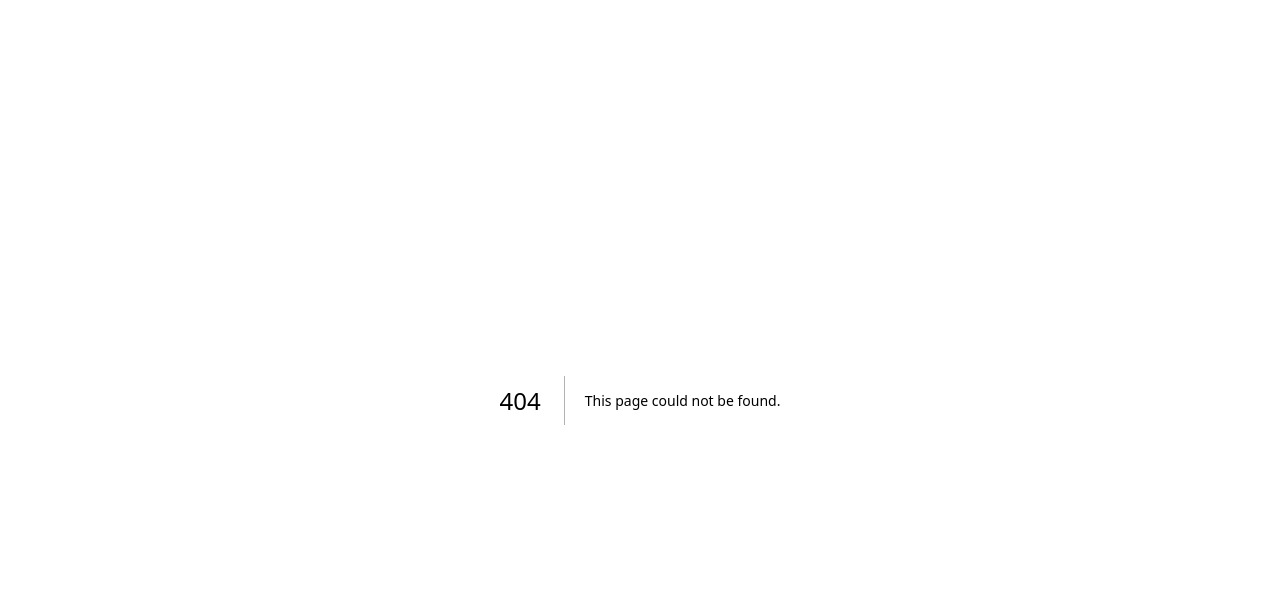
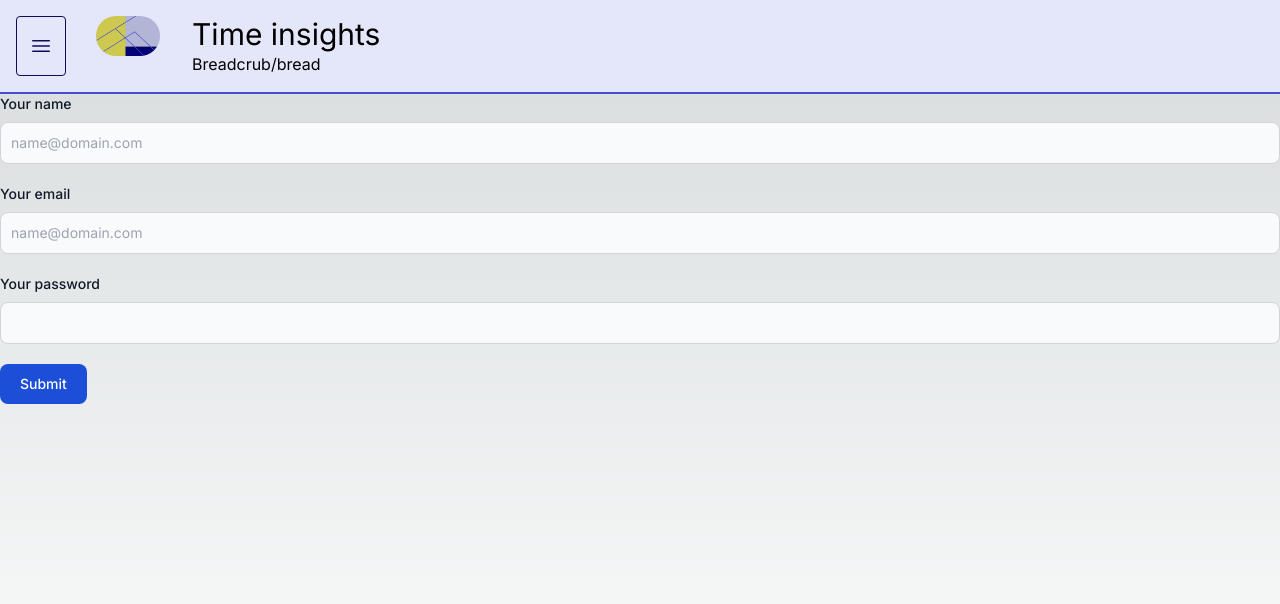
Before and after one commit to mlsloynaz/time-management-next, a Next.js app: page /settings/users/create in a window 1280 px wide. Before the commit this address had no page. Shown: the top 604 px of the page. Built offline with nearby package versions, Linux system fonts and the light colour scheme.

Commit message:
server action  create user

```diff
--- /dev/null
+++ b/app/(withMenu)/settings/users/create/page.tsx
@@ -0,0 +1,10 @@
+
+import { Form } from "@/ui/users/create-form";
+
+
+export default function CreateUser() {
+
+    return (
+       <Form/>
+    )
+}
--- /dev/null
+++ b/app/lib/actions/users.ts
@@ -0,0 +1,63 @@
+'use server';
+
+import { sql } from "@vercel/postgres";
+
+import { z } from "zod";
+import bcrypt from "bcrypt";
+import { revalidatePath } from "next/cache";
+import { redirect } from "next/navigation";
+import { v4 as uuidv4 } from 'uuid';
+
+const FormSchema = z.object({
+  name: z.string(),
+  email: z.string({
+    invalid_type_error: 'Invalid Email',
+  }),
+  password:z.string()
+});
+
+export type State = {
+  errors?: {
+    email?: string[];
+    name?: string[];
+    password?: string[];
+  };
+  message?: string | null;
+};
+
+export  async function createUser(prevState: State, formData: FormData) {
+      const validatedFields = FormSchema.safeParse({
+        email: formData.get('email'),
+        name: formData.get('name'),
+        password: formData.get('password'),
+      })
+      console.log({prevState, validatedFields});
+      if (!validatedFields.success) {
+        return {
+          errors: validatedFields.error.flatten().fieldErrors,
+          message: 'Missing Fields. Failed to Create Invoice.',
+        };
+      }
+
+      const { email, name, password } = validatedFields.data;
+
+     try{
+      const hashedPassword = await bcrypt.hash(password, 10);
+      const idGenerated =  uuidv4();
+      const insertQuery = `INSERT INTO users (id, name, email, password)
+          VALUES (${idGenerated}, ${name}, ${email}, ${hashedPassword})`;
+
+       console.log('SQL Query:', insertQuery);
+       await sql`INSERT INTO users (id, name, email, password)
+       VALUES (${idGenerated}, ${name}, ${email}, ${hashedPassword})`;
+     } catch(error){
+      console.log(error)
+      return {
+        message: 'Database Error: Failed to Create user.',
+      };
+     }
+
+      revalidatePath('/settings/users');
+      redirect('/settings/users');
+
+}
--- /dev/null
+++ b/app/ui/users/create-form.tsx
@@ -0,0 +1,30 @@
+"use client"
+
+import { createUser } from "@/lib/actions/users";
+import { useFormState } from "react-dom";
+
+export function Form(){
+    const initialState = { errors: {} , message:''};
+
+    const [state , formAction] = useFormState(createUser, initialState);
+
+    return (
+        <form className="mx-auto" action={formAction}>
+
+        <div className="mb-5">
+            <label htmlFor="name" className="block mb-2 text-sm font-medium text-gray-900 dark:text-white">Your name</label>
+            <input type="name" id="name" name="name" className="bg-gray-50 border border-gray-300 text-gray-900 text-sm rounded-lg focus:ring-blue-500 focus:border-blue-500 block w-full p-2.5 dark:bg-gray-700 dark:border-gray-600 dark:placeholder-gray-400 dark:text-white dark:focus:ring-blue-500 dark:focus:border-blue-500" placeholder="name@domain.com" required />
+        </div>
+        <div className="mb-5">
+            <label htmlFor="email" className="block mb-2 text-sm font-medium text-gray-900 dark:text-white">Your email</label>
+            <input type="email" name="email" id="email" className="bg-gray-50 border border-gray-300 text-gray-900 text-sm rounded-lg focus:ring-blue-500 focus:border-blue-500 block w-full p-2.5 dark:bg-gray-700 dark:border-gray-600 dark:placeholder-gray-400 dark:text-white dark:focus:ring-blue-500 dark:focus:border-blue-500" placeholder="name@domain.com" required />
+        </div>
+        <div className="mb-5">
+            <label htmlFor="password" className="block mb-2 text-sm font-medium text-gray-900 dark:text-white">Your password</label>
+            <input type="password" name="password" id="password" className="bg-gray-50 border border-gray-300 text-gray-900 text-sm rounded-lg focus:ring-blue-500 focus:border-blue-500 block w-full p-2.5 dark:bg-gray-700 dark:border-gray-600 dark:placeholder-gray-400 dark:text-white dark:focus:ring-blue-500 dark:focus:border-blue-500" required />
+        </div>
+
+        <button type="submit" className="text-white bg-blue-700 hover:bg-blue-800 focus:ring-4 focus:outline-none focus:ring-blue-300 font-medium rounded-lg text-sm w-full sm:w-auto px-5 py-2.5 text-center dark:bg-blue-600 dark:hover:bg-blue-700 dark:focus:ring-blue-800">Submit</button>
+    </form >
+    )
+}
--- a/package.json
+++ b/package.json
@@ -16,13 +16,15 @@
     "next": "14.1.4",
     "react": "^18",
     "react-dom": "^18",
-    "uuidv4": "^6.2.13"
+    "uuid": "^9.0.1",
+    "zod": "^3.22.4"
   },
   "devDependencies": {
     "@types/bcrypt": "^5.0.2",
     "@types/node": "^20",
     "@types/react": "^18",
     "@types/react-dom": "^18",
+    "@types/uuid": "^9.0.8",
     "autoprefixer": "^10.0.1",
     "dotenv": "^16.4.5",
     "eslint": "^8",
```
Also changed, not shown: 1 other file (tests, documents, lock files or other folders).
